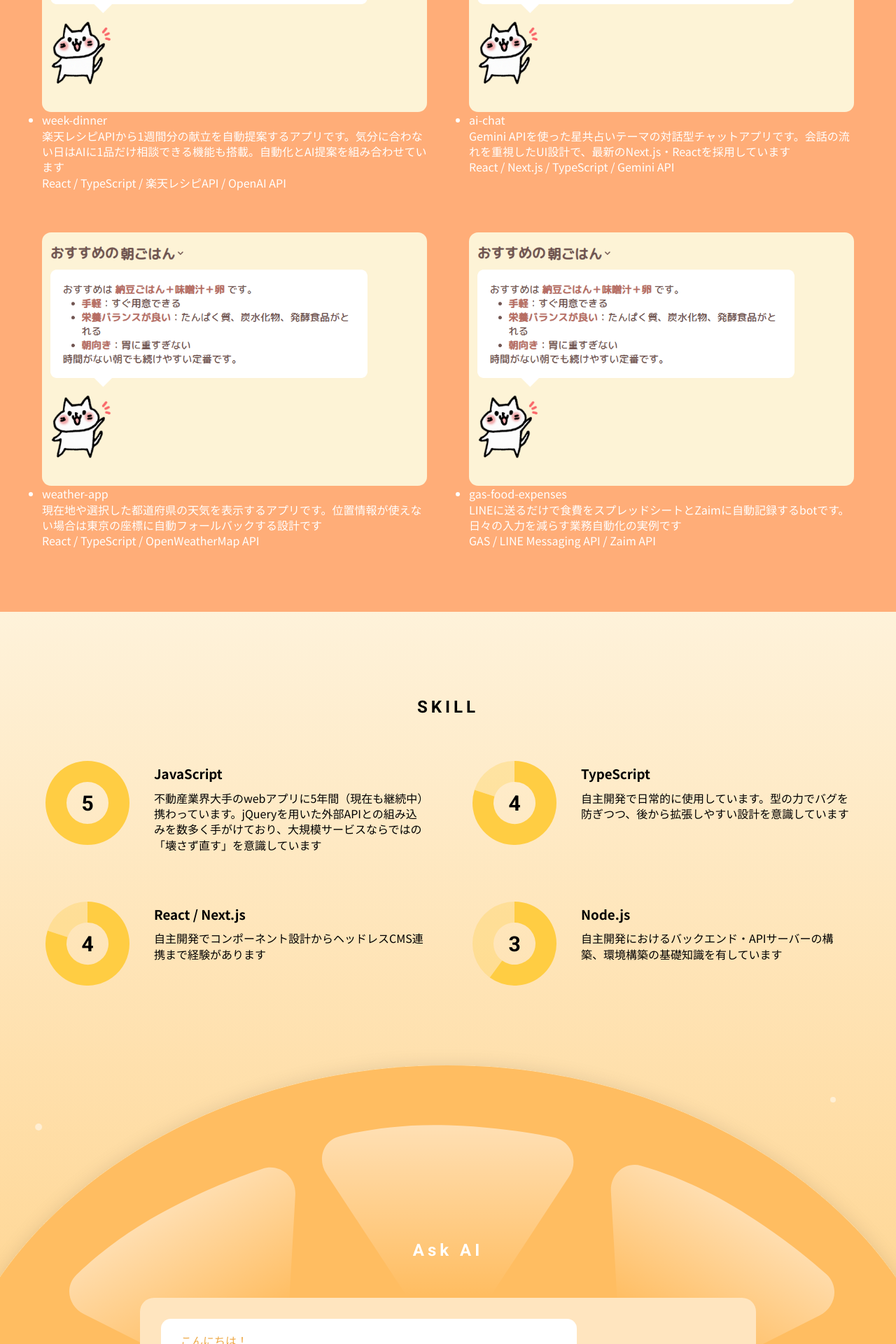
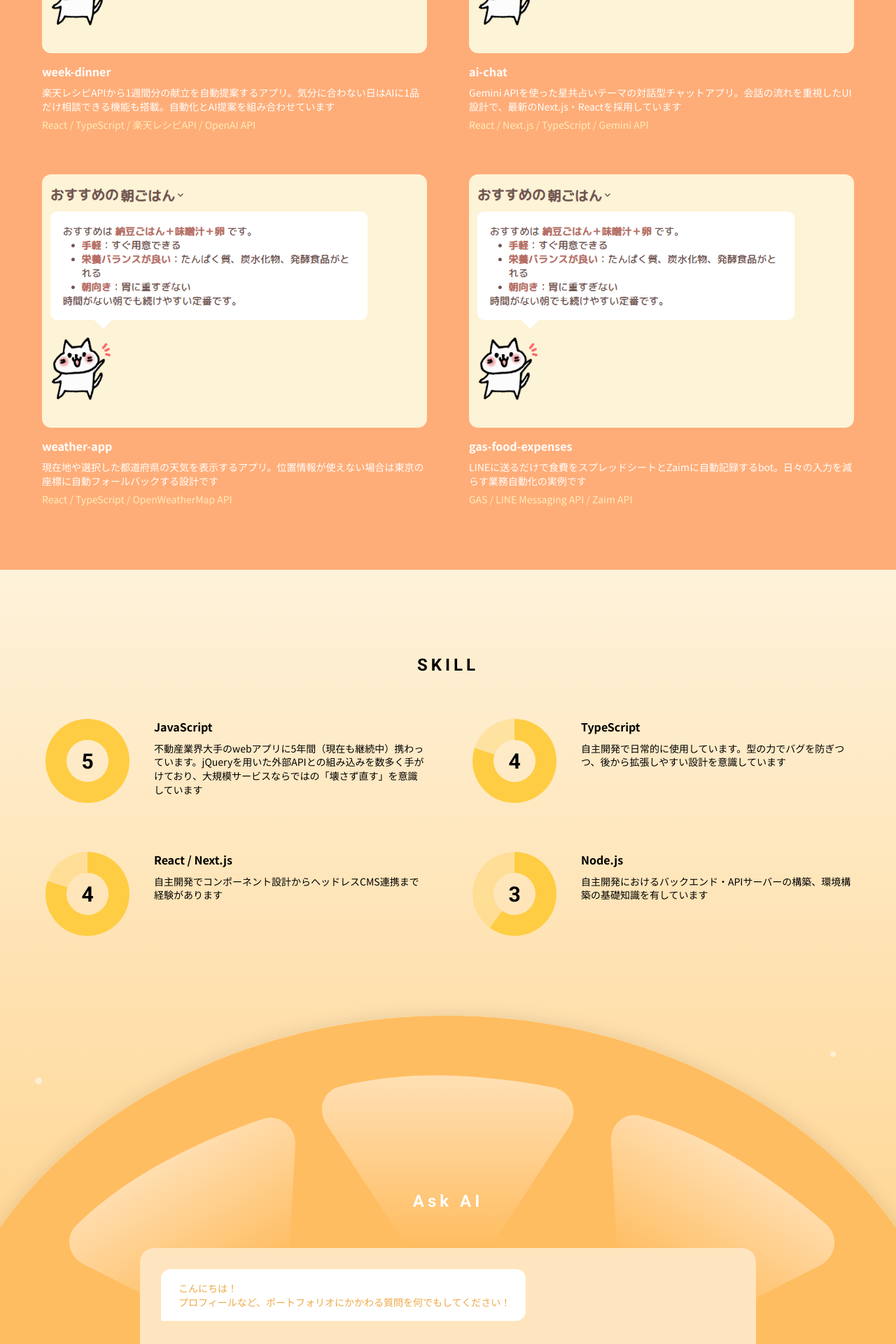
Before and after one commit to apricotn18/portfolio, a Next.js app: page / in a window 1280 px wide. Shown: the part 1260-3180 px from the top of the page at 70% size. Built offline with nearby package versions, Linux system fonts and the light colour scheme.

Commit message:
style: 全体のフォントサイズ調整とWORKカードのレイアウト改善
各コンポーネントのfont-sizeとpaddingを微調整し、WORKセクションのカードを
見出し・説明・スキルをまとめたテキストブロック構成に変更

```diff
--- a/src/app/api/ask-ai/route.ts
+++ b/src/app/api/ask-ai/route.ts
@@ -14,18 +14,18 @@ function toUserMessage(e: unknown): { message: string; status: number } {
 	const geminiStatus = body?.error?.status;
 
 	if (code === 429 || geminiStatus === 'RESOURCE_EXHAUSTED') {
-		return { message: 'APIの利用制限に達しました。しばらくしてからお試しください。', status: 429 };
+		return { message: 'APIの利用制限に達しました。しばらくしてからお試しください', status: 429 };
 	}
 	if (code === 503 || geminiStatus === 'UNAVAILABLE') {
-		return { message: 'AIが混み合っています。しばらくしてからお試しください。', status: 503 };
+		return { message: 'AIが混み合っています。しばらくしてからお試しください', status: 503 };
 	}
 	if (code === 401 || code === 403) {
-		return { message: 'APIキーが無効です。', status: 403 };
+		return { message: 'APIキーが無効です', status: 403 };
 	}
 	if (code === 404) {
-		return { message: 'AIモデルが見つかりません。', status: 404 };
+		return { message: 'AIモデルが見つかりません', status: 404 };
 	}
-	return { message: 'エラーが発生しました。もう一度お試しください。', status: 500 };
+	return { message: 'エラーが発生しました。もう一度お試しください', status: 500 };
 }
 
 export async function POST(req: NextRequest) {
--- a/src/app/globals.scss
+++ b/src/app/globals.scss
@@ -14,7 +14,7 @@ body {
 	color: #000;
 	text-align: center;
 	font-family: var(--font-noto-sans), sans-serif;
-	font-size: 16px;
+	font-size: 14px;
 	line-height: 1.4;
 }
 section {
--- a/src/components/askAI/styles.module.scss
+++ b/src/components/askAI/styles.module.scss
@@ -57,7 +57,7 @@
 
 .message {
 	margin: 0 0 15px;
-	padding: 20px 24px 16px;
+	padding: 18px 22px 16px;
 	border-radius: 14px;
 	max-width: 85%;
 	white-space: pre-wrap;
@@ -65,7 +65,7 @@
 
 	&.user {
 		align-self: flex-end;
-		padding-right: 28px;
+		padding-right: 25px;
 		color: #fff;
 		background-color: #ffb855;
 		border-bottom-right-radius: 2px;
@@ -73,7 +73,7 @@
 
 	&.assistant {
 		align-self: flex-start;
-		padding-left: 28px;
+		padding-left: 25px;
 		color: #eea947;
 		background-color: #fff;
 		border-bottom-left-radius: 2px;
@@ -119,7 +119,6 @@
 	width: 100%;
 	padding: 25px 80px 22px 30px;
 	color: inherit;
-	font-size: 15px;
 	border: none;
 	outline: none;
 	background-color: #fff;
--- a/src/components/footer/styles.module.scss
+++ b/src/components/footer/styles.module.scss
@@ -2,6 +2,6 @@
 	padding: 12px 0 8px;
 	color: #fff;
 	background-color: #f9ac3f;
-	font-size: 12px;
+	font-size: 10px;
 	letter-spacing: 1px;
 }
--- a/src/components/header/styles.module.scss
+++ b/src/components/header/styles.module.scss
@@ -21,5 +21,6 @@
 
 	> a {
 		padding: 20px 15px;
+		font-size: 16px;
 	}
 }
--- a/src/components/skill/styles.module.scss
+++ b/src/components/skill/styles.module.scss
@@ -44,8 +44,12 @@
 }
 
 .text {
-	padding-top: 15px;
+	padding-top: 10px;
 	text-align: left;
+}
+
+.name {
+	font-size: 16px;
 }
 
 .description {
--- a/src/components/top/styles.module.scss
+++ b/src/components/top/styles.module.scss
@@ -28,6 +28,7 @@
 
 .description {
 	margin-top: 50px;
+	font-size: 16px;
 	line-height: 1.6;
 }
 
--- a/src/components/work/Work.tsx
+++ b/src/components/work/Work.tsx
@@ -7,10 +7,10 @@ export default function Work() {
 		<section id="work" className={styles.work}>
 			<div className={styles.wave} />
 			<h2>WORK</h2>
-			<p>
+			{/* <p>
 				不動産業界大手のWebアプリでJavaScript実務5年（現在も継続中）<br />
 				前職ではWebデザイナーとして3年携わり、デザイン意図を汲んだ丁寧な実装を得意としています
-			</p>
+			</p> */}
 			<ul className={styles.list}>
 				{WORKS.map((work, index: number) => (
 					<li key={index} className={styles.item}>
@@ -19,14 +19,16 @@ export default function Work() {
 							src={work.image}
 							alt={work.name}
 						/>
-						<div className={styles.name}>
+						<div className={styles.text}>
+							<h3 className={styles.name}>
 								{work.name}
-						</div>
+							</h3>
 							<p className={styles.description}>
 								{work.description}
 							</p>
 							<div className={styles.skill}>
 								{work.skill.join(' / ')}
+							</div>
 						</div>
 					</li>
 				))}
--- a/src/components/work/data.ts
+++ b/src/components/work/data.ts
@@ -3,7 +3,7 @@ import dammy from './dammy.png';
 export const WORKS = [
 	{
 		name: 'week-dinner',
-		description: '楽天レシピAPIから1週間分の献立を自動提案するアプリです。気分に合わない日はAIに1品だけ相談できる機能も搭載。自動化とAI提案を組み合わせています',
+		description: '楽天レシピAPIから1週間分の献立を自動提案するアプリ。気分に合わない日はAIに1品だけ相談できる機能も搭載。自動化とAI提案を組み合わせています',
 		image: dammy,
 		skill: [
 			'React',
@@ -14,7 +14,7 @@ export const WORKS = [
 	},
 	{
 		name: 'ai-chat',
-		description: 'Gemini APIを使った星共占いテーマの対話型チャットアプリです。会話の流れを重視したUI設計で、最新のNext.js・Reactを採用しています',
+		description: 'Gemini APIを使った星共占いテーマの対話型チャットアプリ。会話の流れを重視したUI設計で、最新のNext.js・Reactを採用しています',
 		image: dammy,
 		skill: [
 			'React',
@@ -25,7 +25,7 @@ export const WORKS = [
 	},
 	{
 		name: 'weather-app',
-		description: '現在地や選択した都道府県の天気を表示するアプリです。位置情報が使えない場合は東京の座標に自動フォールバックする設計です',
+		description: '現在地や選択した都道府県の天気を表示するアプリ。位置情報が使えない場合は東京の座標に自動フォールバックする設計です',
 		image: dammy,
 		skill: [
 			'React',
@@ -35,7 +35,7 @@ export const WORKS = [
 	},
 	{
 		name: 'gas-food-expenses',
-		description: 'LINEに送るだけで食費をスプレッドシートとZaimに自動記録するbotです。日々の入力を減らす業務自動化の実例です',
+		description: 'LINEに送るだけで食費をスプレッドシートとZaimに自動記録するbot。日々の入力を減らす業務自動化の実例です',
 		image: dammy,
 		skill: [
 			'GAS',
--- a/src/components/work/styles.module.scss
+++ b/src/components/work/styles.module.scss
@@ -27,7 +27,7 @@
 	flex-wrap: wrap;
 	padding: 0 60px;
 	gap: 60px;
-	margin-top: 50px;
+	margin-top: 60px;
 
 	li {
 		width: calc(50% - 30px);
@@ -36,6 +36,7 @@
 
 .item {
 	text-align: left;
+	list-style: none;
 }
 
 .image {
@@ -45,3 +46,18 @@
 	border-radius: 13px;
 	overflow: hidden;
 }
+
+.name {
+	margin-top: 15px;
+	font-size: 16px;
+	font-weight: bold;
+}
+
+.description {
+	margin-top: 10px;
+}
+
+.skill {
+	margin-top: 7px;
+	color: #ffecbc;
+}
```
Lines whose indentation alone changed are shown as unchanged.
